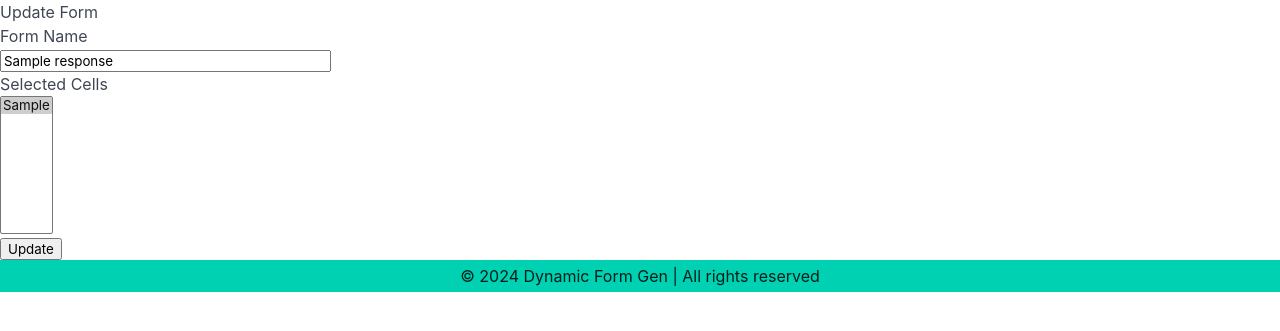
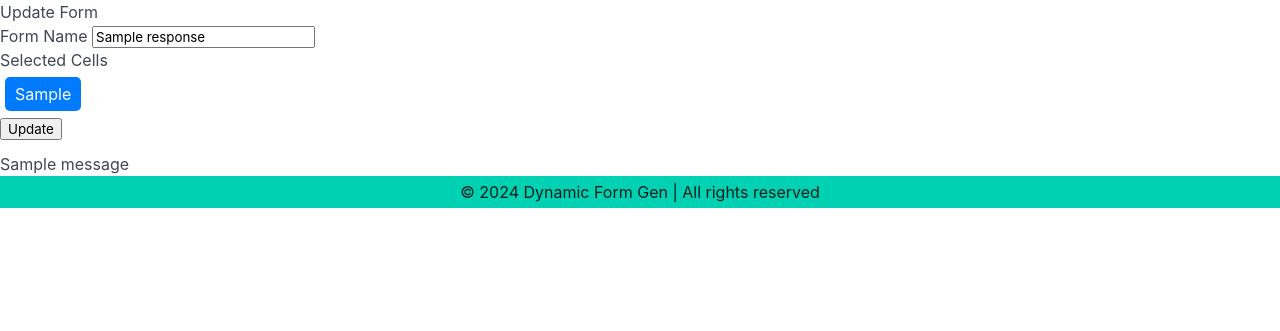
Before and after one commit to bandaralmuraykhi/docx_automate, a Flask app: page /update_form/1 in a window 1280 px wide. Shown: the part 56-387 px from the top of the page. Run offline with Flask 3, Linux system fonts and the light colour scheme; a user stored in the database is signed in; tables that the repository leaves empty hold one stand-in row (values such as "Sample post"); one stand-in notice (Sample message) is shown; some libraries are stand-ins or nearby versions.

Commit message:
fixed reset password issue and update form issue,also removed bootstrap

```diff
--- a/app.py
+++ b/app.py
@@ -7,7 +7,6 @@ from flask_sqlalchemy import SQLAlchemy
 from flask_login import LoginManager, UserMixin, login_user, logout_user, login_required, current_user
 from flask_mail import Mail, Message
 from flask_wtf import FlaskForm
-from flask_bootstrap import Bootstrap
 from wtforms import StringField, PasswordField, SubmitField, SelectMultipleField
 from wtforms.validators import DataRequired, Length, Email, EqualTo
 from docx import Document
@@ -15,9 +14,8 @@ from itsdangerous import URLSafeTimedSerializer as Serializer
 
 app = Flask(__name__)
 app.static_folder = ''
-bootstrap = Bootstrap(app)
 # Access the environment variable `export FLASK_SECRET_KEY=your_secret_key_here`
-app.config['SECRET_KEY'] = '88m#2***4Q5^'
+app.config['SECRET_KEY'] = 'FLASK_SECRET_KEY'
 # app.config['SECRET_KEY'] = os.environ.get('FLASK_SECRET_KEY')
 basedir = os.path.abspath(os.path.dirname(__file__))
 app.config['SQLALCHEMY_DATABASE_URI'] = 'sqlite:///' + os.path.join(basedir, 'instance', 'database.db')
@@ -183,7 +181,6 @@ def login():
             flash('Invalid email or password. Please try again.')
     return render_template('login.html', form=form)
 
-
 @app.route('/logout')
 @login_required
 def logout():
@@ -220,6 +217,7 @@ def reset_password_request():
         user = User.query.filter_by(email=form.email.data).first()
         if user:
             token = user.generate_reset_token()
+            send_email_reset(user.email, 'Reset Your Password', 'reset_password', user=user, token=token)
             flash('An email with instructions to reset your password has been sent to you.', 'info')
             return redirect(url_for('login'))
         else:
@@ -228,24 +226,28 @@ def reset_password_request():
 
 @app.route('/reset_password/<token>', methods=['GET', 'POST'])
 def reset_password(token):
-    if not current_user.is_authenticated:
+    if current_user.is_authenticated:
         return redirect(url_for('index'))
 
-    form = ResetPasswordForm()
     user = User.verify_reset_token(token)
-
     if not user:
         flash('Invalid or expired reset link.', 'error')
         return redirect(url_for('reset_password_request'))
 
+    form = ResetPasswordForm()
     if form.validate_on_submit():
-        user.password = form.password.data
+        # Generate a new salt
+        salt = generate_salt()
+        # Hash the new password with the generated salt
+        hashed_password = hash_password(form.password.data, salt)
+        # Update the user's password and salt
+        user.password = hashed_password
+        user.salt = salt
         db.session.commit()
         flash('Your password has been updated.', 'success')
         return redirect(url_for('login'))
 
-    send_email(user.email, 'Reset Your Password', 'reset_password', user=user, token=token)
-    return render_template('reset_password.html', form=form, user=user, token=token)
+    return render_template('reset_password.html', form=form, user=user)
 
 @app.route('/dashboard')
 @login_required
@@ -387,26 +389,19 @@ def update_form(form_id):
     form_response = FormResponse.query.filter_by(form_id=form_id, user_id=current_user.id).first()
     if form_response:
         form = UpdateFormForm()
-
         if request.method == 'POST':
             form_response.form_name = form.form_name.data
-            selected_cells = form.selected_cells.data
+            selected_cells = request.form.getlist('selected_cells')  # Get selected cells from the form
             form_response.selected_cells = ','.join(selected_cells)
             db.session.commit()
             flash('Form updated successfully.', 'success')
             return redirect(url_for('dashboard'))
         else:
-            # Fetch unique cell values from all form responses
-            all_cells = set()
-            for response in FormResponse.query.all():
-                cells = response.selected_cells.split(',')
-                all_cells.update(cells)
-
+            # Fetch unique cell values from the current form response
+            all_cells = set(form_response.selected_cells.split(','))
             form.selected_cells.choices = [(cell, cell) for cell in all_cells]
-
             # Preselect cells based on existing data
-            existing_selected = form_response.selected_cells.split(',') if form_response.selected_cells else []
-            form.selected_cells.data = existing_selected
+            form.selected_cells.data = form_response.selected_cells.split(',')
             form.form_name.data = form_response.form_name
             return render_template('update_form.html', form=form)
     else:
@@ -419,6 +414,12 @@ def send_email(to, subject, template, **kwargs):
     msg.html = render_template(template + '.html', **kwargs)
     mail.send(msg)
 
+def send_email_reset(to, subject, template, **kwargs):
+    msg = Message(subject, recipients=[to])
+    msg.body = render_template(template + '.txt', **kwargs)
+    msg.html = render_template(template + '_email.html', **kwargs)
+    mail.send(msg)
+
 with app.app_context():
     db.create_all()
 
--- a/requirements.txt
+++ b/requirements.txt
@@ -4,7 +4,6 @@ dnspython==2.6.1
 dominate==2.9.1
 email_validator==2.1.1
 Flask==3.0.2
-Flask-Bootstrap==3.3.7.1
 Flask-Login==0.6.3
 Flask-Mail==0.9.1
 Flask-SQLAlchemy==3.1.1
--- a/templates/fill_form.html
+++ b/templates/fill_form.html
@@ -7,7 +7,7 @@
     <form action="{{ url_for('fill_form', form_id=form_id) }}" method="POST" class="mb-3">
         {% for cell in selected_cells %}
             <div class="form-group">
-                <label for="{{ cell }}">{{ cell }}:</label>
+                <label for="{{ cell }}">{{ cell }}</label>
                 <input type="text" name="{{ cell }}" id="{{ cell }}" class="form-control">
             </div>
         {% endfor %}
--- a/templates/index.html
+++ b/templates/index.html
@@ -11,7 +11,7 @@
             overflow-x: auto; /* Makes the table scrollable horizontally */
         }
         .selected {
-            background-color: #007bff; /* Bootstrap primary color */
+            background-color: #007bff; /* primary color */
             color: white;
         }
     </style>
--- /dev/null
+++ b/templates/reset_password_email.html
@@ -0,0 +1,4 @@
+<p>Dear {{ user.email }},</p>
+<p>To reset your password, please click on the following link:</p>
+<p><a href="{{ url_for('reset_password', token=token, _external=True) }}">Reset Password</a></p>
+<p>If you did not request a password reset, please ignore this email.</p>
--- a/templates/update_form.html
+++ b/templates/update_form.html
@@ -3,19 +3,76 @@
 {% block title %}Update Form{% endblock %}
 
 {% block content %}
-    <h1>Update Form</h1>
-    <form method="POST">
-        {{ form.hidden_tag() }}
-        <div>
-            {{ form.form_name.label }}<br>
-            {{ form.form_name(size=32) }}
+<h1>Update Form</h1>
+
+<form method="POST" class="mb-3">
+    {{ form.hidden_tag() }}
+    <div class="form-group">
+        {{ form.form_name.label(class="form-label") }}
+        {{ form.form_name(class="form-control") }}
+    </div>
+    <div class="form-group">
+        <label class="form-label">Selected Cells</label>
+        <div id="cell-container">
+            {% for cell in form.selected_cells.choices %}
+            <span class="cell-item {% if cell[0] in form.selected_cells.data %} selected {% endif %}" data-value="{{ cell[0] }}">{{ cell[1] }}</span>
+            {% endfor %}
         </div>
-        <div>
-            {{ form.selected_cells.label }}<br>
-            {{ form.selected_cells(size=8) }}
-        </div>
-        <div>
-            {{ form.submit() }}
-        </div>
-    </form>
+        <select multiple class="form-control" id="selected_cells" name="selected_cells" style="display: none;">
+            {% for cell in form.selected_cells.choices %}
+            <option value="{{ cell[0] }}" {% if cell[0] in form.selected_cells.data %} selected {% endif %}>{{ cell[1] }}</option>
+            {% endfor %}
+        </select>
+    </div>
+    <div class="form-group">
+        {{ form.submit(class="btn btn-primary") }}
+    </div>
+</form>
+
+{% with messages = get_flashed_messages() %}
+{% if messages %}
+<div class="alert alert-info">
+    {% for message in messages %}
+    {{ message }}
+    {% endfor %}
+</div>
+{% endif %}
+{% endwith %}
+
+<style>
+    .cell-item {
+        display: inline-block;
+        padding: 5px 10px;
+        margin: 5px;
+        background-color: #f1f1f1;
+        border-radius: 5px;
+        cursor: pointer;
+    }
+    .cell-item.selected {
+        background-color: #007bff;
+        color: #fff;
+    }
+</style>
+
+<script src="https://code.jquery.com/jquery-3.6.0.min.js"></script>
+<script>
+    $(document).ready(function() {
+        $('.cell-item').click(function() {
+            $(this).toggleClass('selected');
+            updateSelectedCells();
+        });
+
+        function updateSelectedCells() {
+            $('#selected_cells').empty();
+            $('.cell-item.selected').each(function() {
+                var value = $(this).data('value');
+                $('#selected_cells').append($('<option>', {
+                    value: value,
+                    text: value,
+                    selected: true
+                }));
+            });
+        }
+    });
+</script>
 {% endblock %}
```
Also changed, not shown: templates/reset_password.html (+12 -9 lines), templates/reset_password_request.html (+9 -5 lines), templates/unconfirmed.html (+5 -4 lines), package-lock.json.
